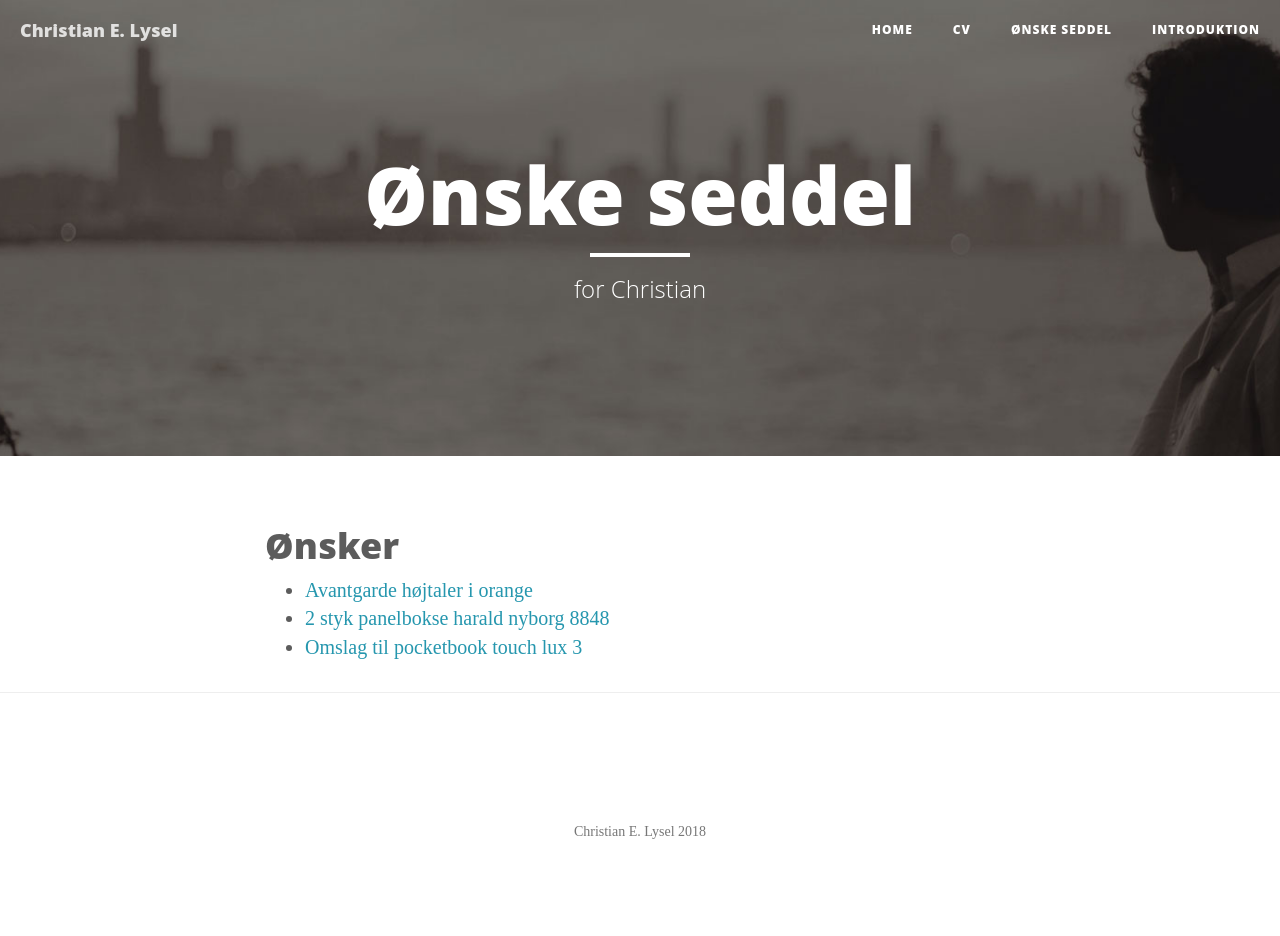
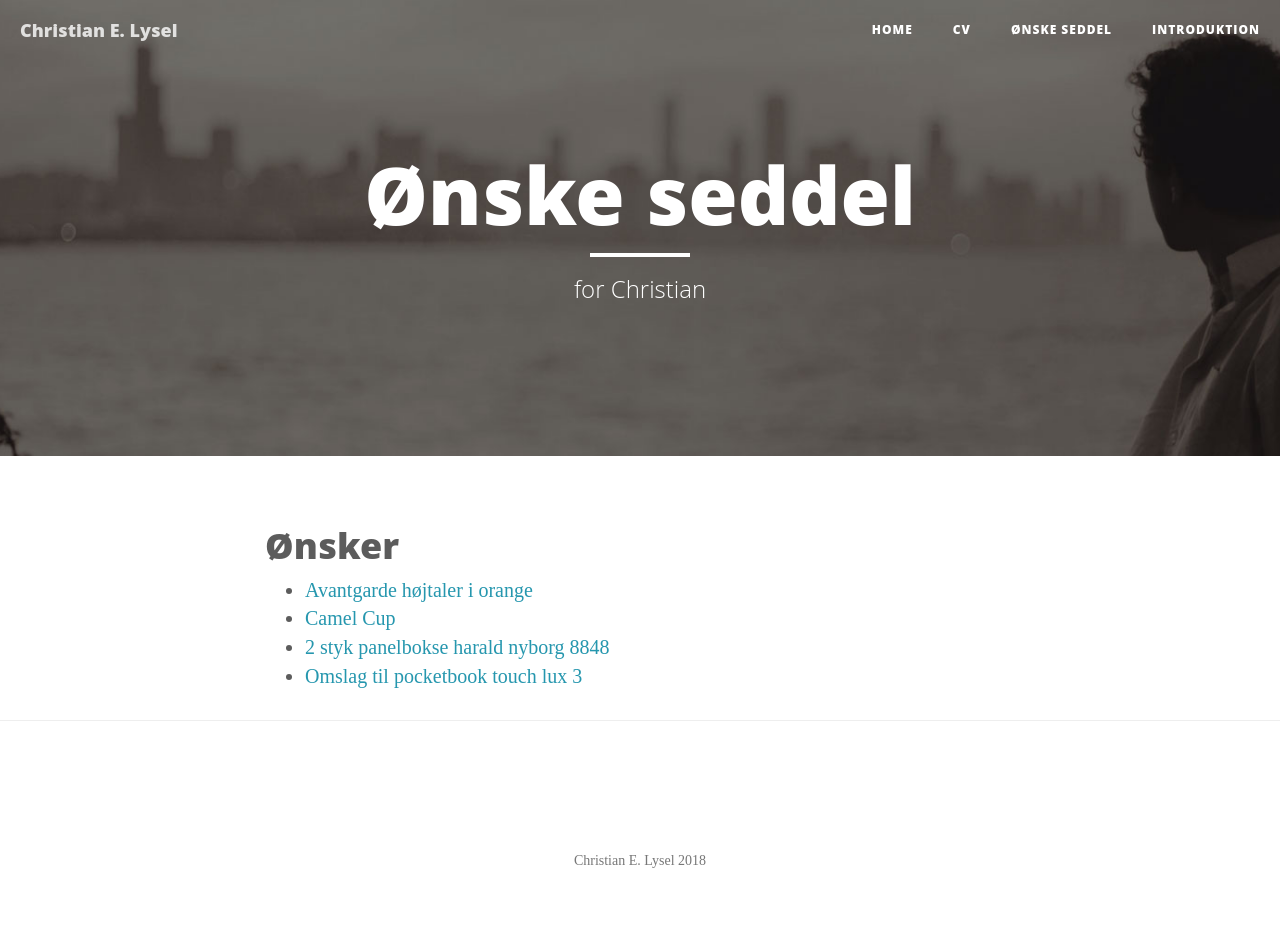
Before and after one commit to clysel/christian.lysel.net, a Jekyll site: the page built from gave.markdown, in a window 1280 px wide. Built offline with Jekyll 4.4.1, drawn with Linux system fonts in a browser that asks for light colours; before the commit the page ends 907 px from its top, so only the background shows below that.

Commit message:
Update gave.markdown

```diff
--- a/gave.markdown
+++ b/gave.markdown
@@ -7,5 +7,6 @@ header-img: "img/about-bg.jpg"
 # Ønsker
 
  * [Avantgarde højtaler i orange](https://high-performance.dk/avantgarde-trio-xd-basshorn.html)
+ * [Camel Cup](https://www.nordiskspil.dk/camel-cup)
  * [2 styk panelbokse harald nyborg 8848](https://www.harald-nyborg.dk/p8848/mitsutomo-panelbokssaet-31-dele)
  * [Omslag til pocketbook touch lux 3](https://www.conradelektronik.dk/?websale8=conrad-dk&pi=1462095)
```
